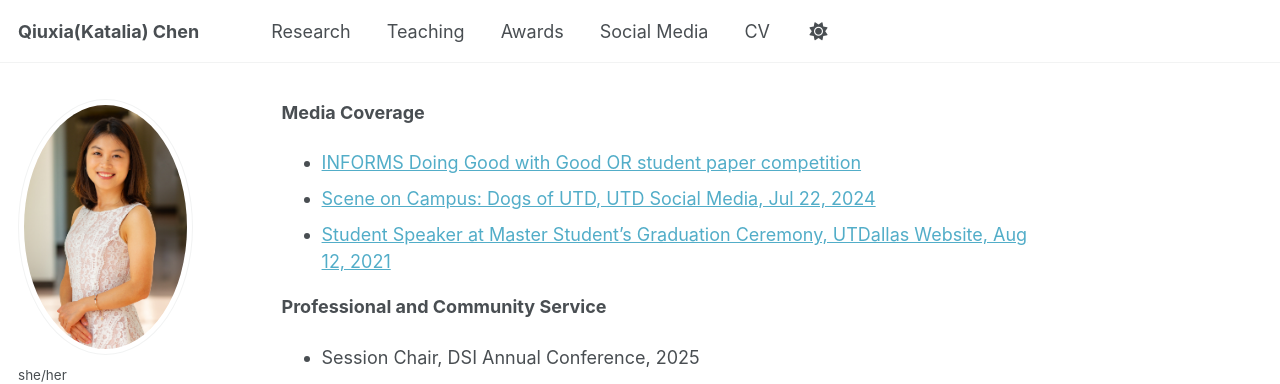
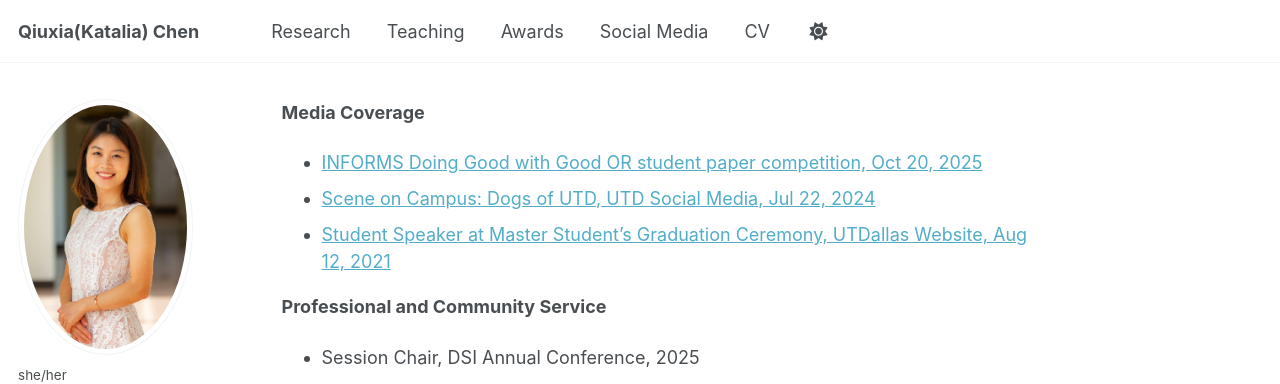
Before and after one commit to qxc2/kataliachen, a Jekyll site: the page built from _social/social.md, in a window 1280 px wide. Shown: the top 384 px of the page. Built offline with Jekyll 4.4.1, drawn with Linux system fonts in a browser that asks for light colours; a script that is not in the unit is left out.

Commit message:
Update media coverage date for INFORMS competition

```diff
--- a/_social/social.md
+++ b/_social/social.md
@@ -4,7 +4,7 @@ permalink: /social/
 ---
 
 **Media Coverage**
- - [INFORMS Doing Good with Good OR student paper competition](https://www.youtube.com/shorts/wGn0eF9wVDE)
+ - [INFORMS Doing Good with Good OR student paper competition, Oct 20, 2025](https://www.youtube.com/shorts/wGn0eF9wVDE)
  - [Scene on Campus: Dogs of UTD, UTD Social Media, Jul 22, 2024](https://www.linkedin.com/feed/update/urn:li:activity:7213608828880216066/)
  - [Student Speaker at Master Student’s Graduation Ceremony, UTDallas Website, Aug 12, 2021](https://graduation.utdallas.edu/student-speeches/spring-2021-graduation/katalia-qiuxia-chen/)
 
```
